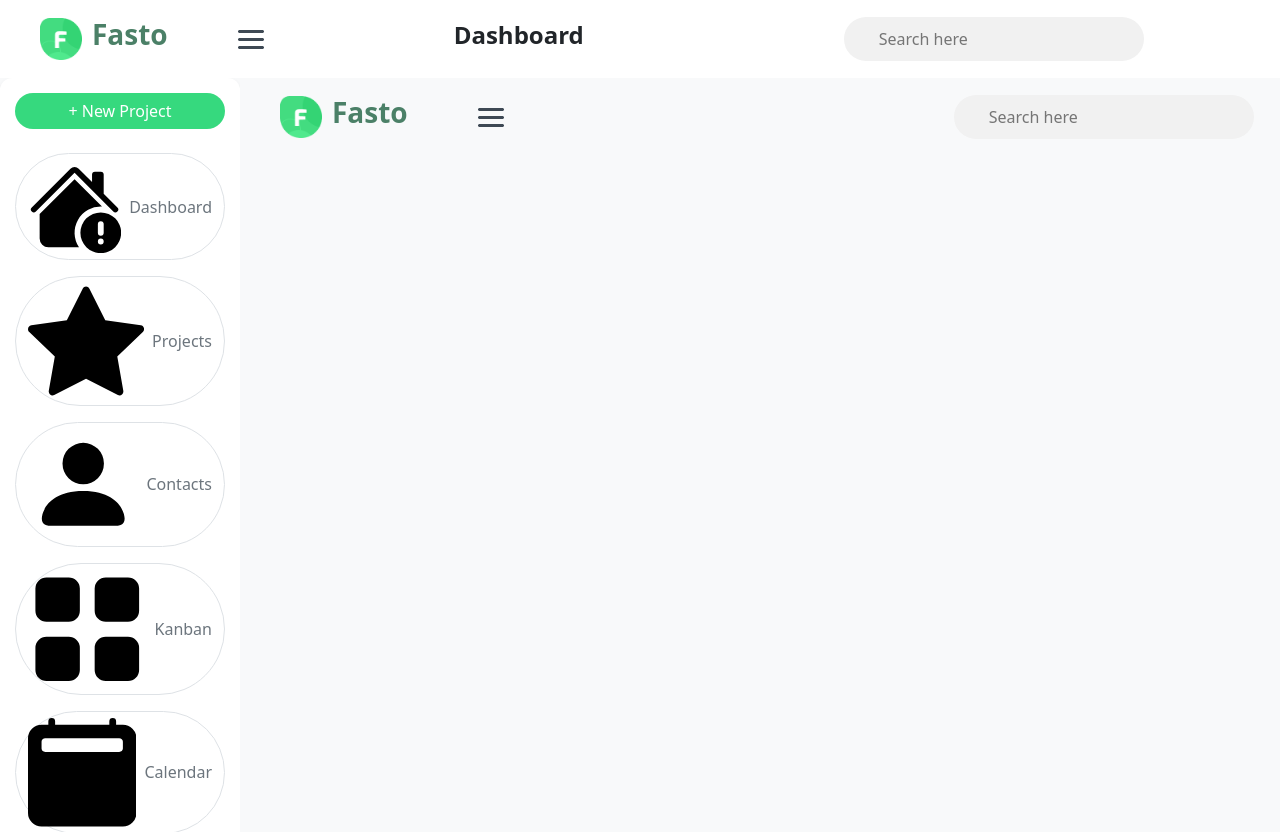
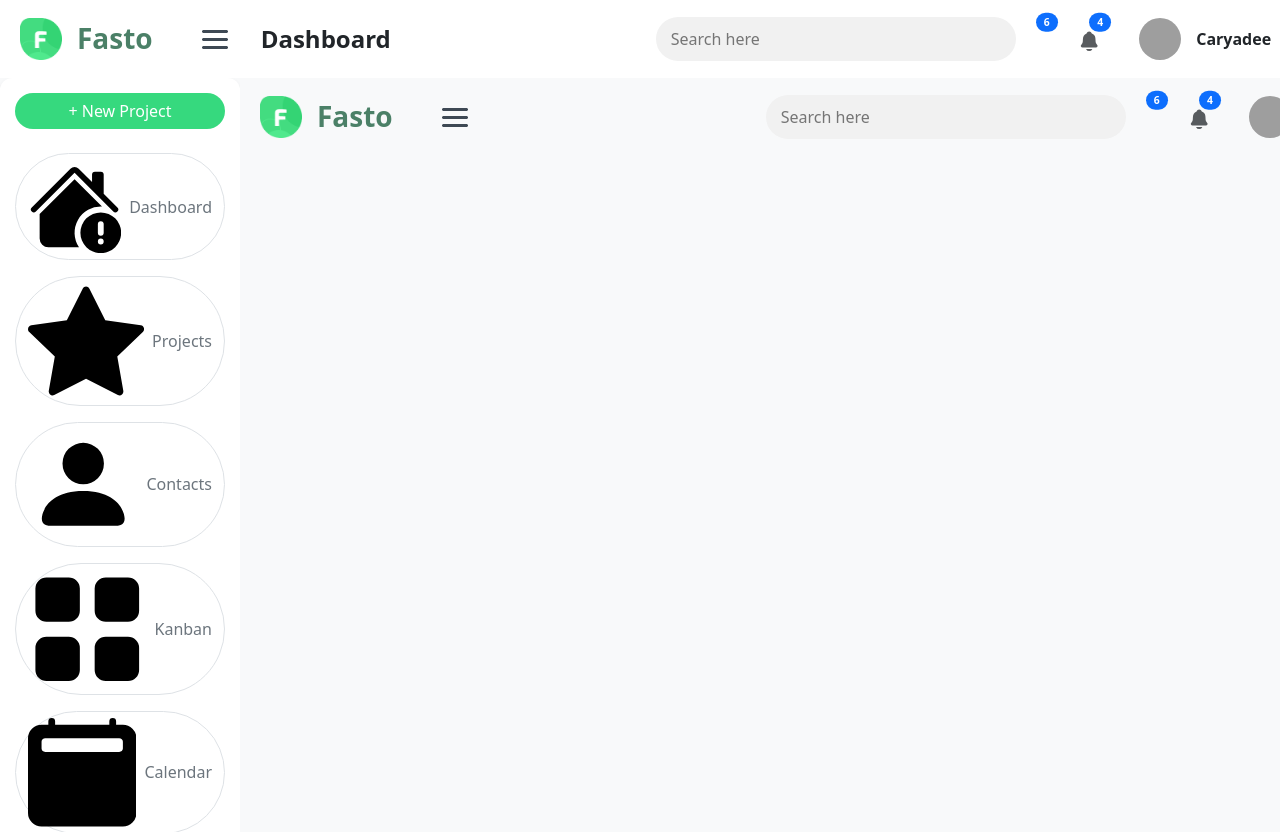
Before and after one commit to SumitYadav97/Fasto_Dashboard, a Next.js app: page /header in a window 1280 px wide. Shown: the top 832 px of the page. Built offline with nearby package versions, Linux system fonts and the light colour scheme; grey boxes are pictures that could not be loaded.

Commit message:
add badge on header

```diff
--- a/app/(dashboard)/header/page.js
+++ b/app/(dashboard)/header/page.js
@@ -1,30 +1,39 @@
 import React from 'react';
+import { Badge, Container } from 'react-bootstrap';
 import { Messenger, Search } from 'react-bootstrap-icons';
 import { IoNotifications } from 'react-icons/io5';
+
 const Header = ({ onToggleSidebar, title }) => {
+  const badgeStyle = {
+    backgroundColor: '#43DC80 !important',
+    fontSize: '0.65rem',
+    transform: 'translate(40%, -40%)'
+  };
+
   return (
-    <div className='mt-3 mb-3'>
+    <Container fluid>
+      <div className="mt-3 mb-3">
         <div
           style={{
             display: "flex",
             alignItems: "center",
-          textAlign: "center",
-          gap: "10px",
-          marginLeft: "40px"
+            gap: "15px",
           }}
+          className="px-2"
         >
-        <img src="/fasto.png" alt="" width="42" height="42" />
-        <h3 style={{ color: "#4B8067" }}> <b>Fasto</b></h3>
+          {/* Logo Section */}
+          <img src="/fasto.png" alt="Fasto Logo" width="42" height="42" />
+          <h3 style={{ color: "#4B8067" }} className="mb-0"><b>Fasto</b></h3>
           <img
-          src='grid.png'
+            src="grid.png"
             alt="toggle menu"
             onClick={onToggleSidebar}
-          style={{ marginLeft: "50px", cursor: "pointer" }}
+            style={{ cursor: "pointer" }}
+            className="ms-4"
           />
-
-        <h4 style={{ marginLeft: "170px" }}> <b>{title}</b></h4>
-
-        <div style={{ marginLeft: "250px" }}>
+          <h4 className="mb-0 ms-2"><b>{title}</b></h4>
+          {/* Search Box */}
+          <div className=" position-relative">
             <input
               type="text"
               placeholder="Search here"
@@ -32,26 +41,49 @@ const Header = ({ onToggleSidebar, title }) => {
                 background: "#F1F1F1",
                 color: "#AAAAAA",
                 border: "none",
-              width: "300px",
-              padding: "10px 10px 10px 35px",
+                width: "360px",
+                padding: "10px 15px",
                 borderRadius: "50px",
                 outline: "none",
+                marginLeft: "250px",
               }}
             />
           </div>
-        <div style={{ marginLeft: "120px" }} className='text-muted'>
+          <div className="text-muted position-relative d-inline-block ms-3" style={{ fontSize: '1.4rem', cursor: 'pointer' }}>
             <Messenger />
+            <Badge
+              pill
+              className="position-absolute top-0 start-100 translate-middle rounded-circle px-2 py-1"
+              style={badgeStyle}
+            >
+              6
+            </Badge>
           </div>
-        <div style={{ marginLeft: "20px" }} className='text-muted'>
+          <div className="text-muted position-relative d-inline-block ms-3" style={{ fontSize: '1.4rem', cursor: 'pointer' }}>
             <IoNotifications />
+            <Badge
+              pill
+              className="position-absolute top-0 start-100 translate-middle rounded-circle px-2 py-1"
+              style={badgeStyle}
+            >
+              4
+            </Badge>
           </div>
-        <div style={{ marginLeft: "65px" }} >
-          <img src="/user2.png" alt="" width="42" height="42" />
+          <div className="ms-4">
+            <img
+              src="https://encrypted-tbn0.gstatic.com/images?q=tbn:ANd9GcSSWHhjLYmF_qh7AF05ua-ciqqYu8qWyvjV8lsSW_3C2g&s=10"
+              alt="User profile"
+              width="42"
+              height="42"
+              className="rounded-circle"
+            />
           </div>
-        <div><b>Caryadee</b></div>
+          <div className="text-dark"><b>Caryadee</b></div>
+
         </div>
       </div>
-  )
-}
+    </Container>
+  );
+};
 
 export default Header;
```
Lines whose indentation alone changed are shown as unchanged.
